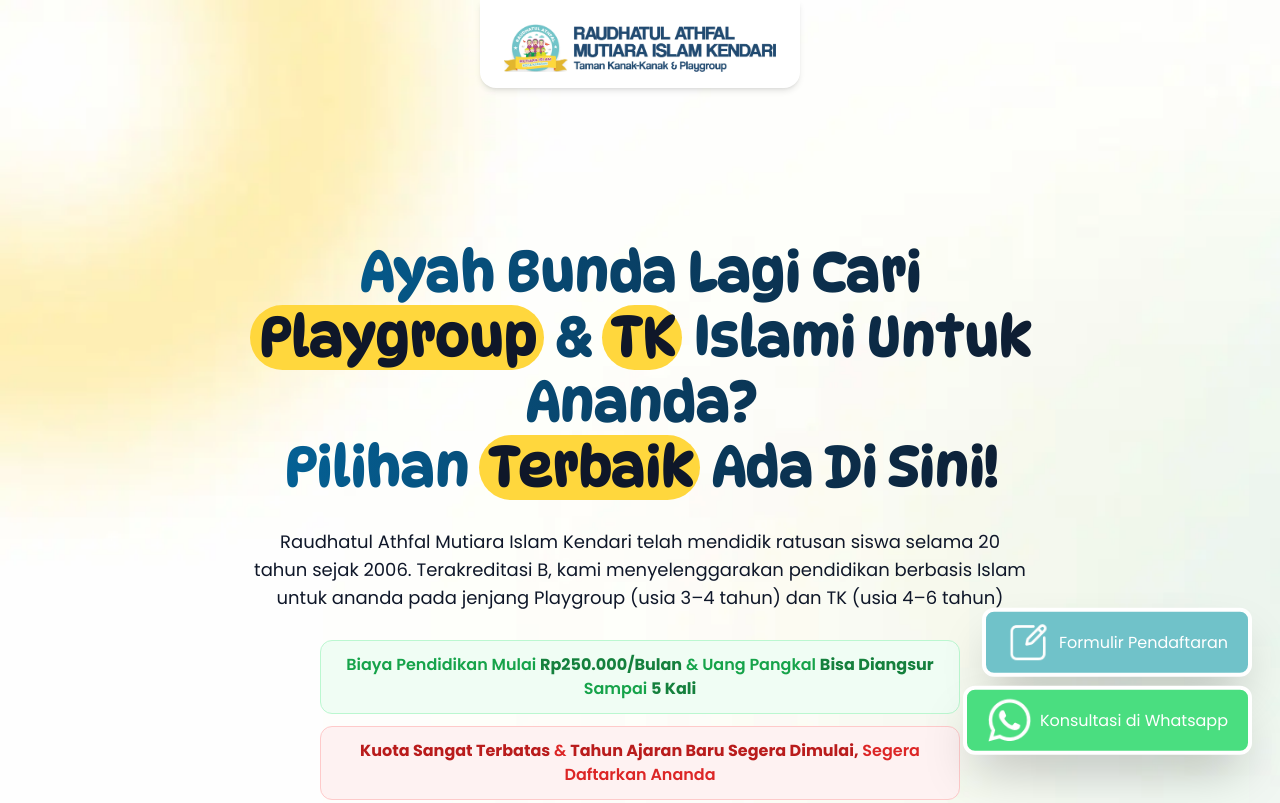
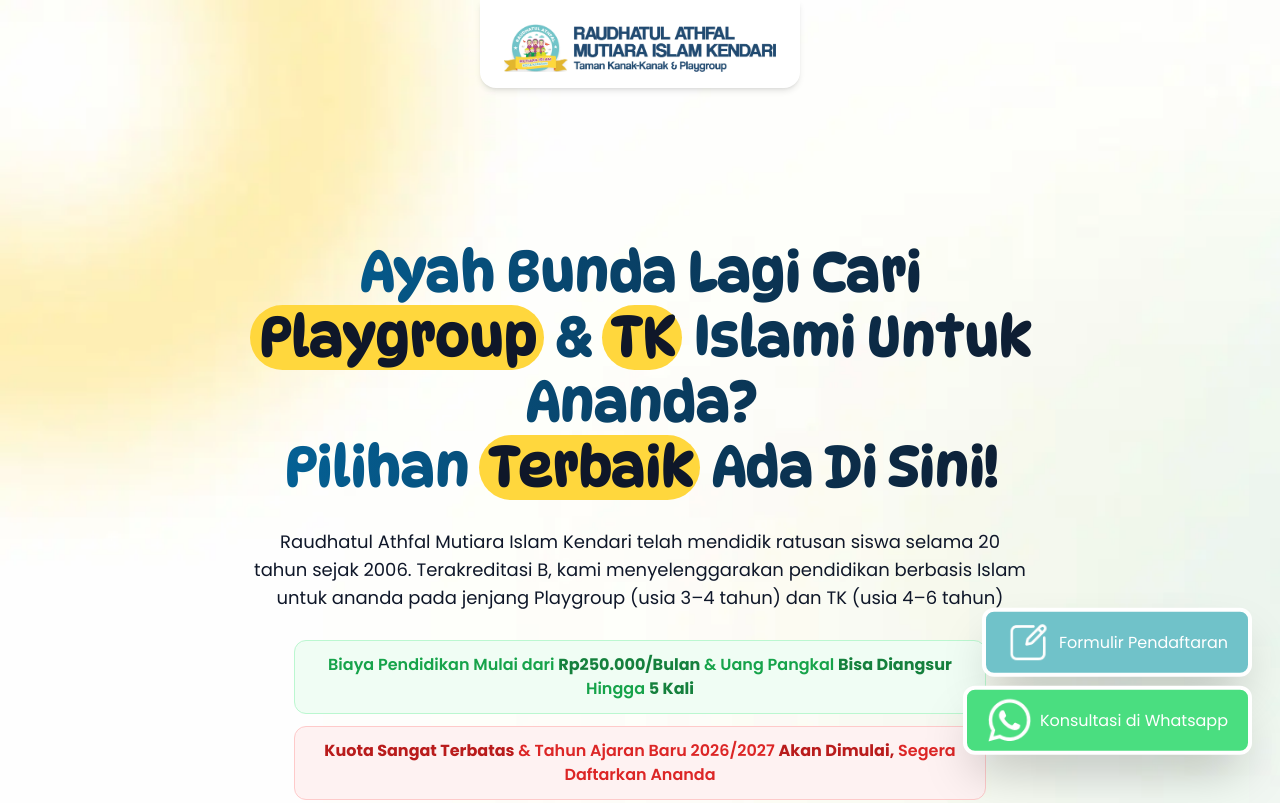
Before and after one commit to fdhlnrzzmn/landingpage-ppdb-mutiaraislam, a website: page index.html in a window 1280 px wide. Shown: the top 803 px of the page. Drawn offline with Linux system fonts and the light colour scheme.

Commit message:
fix: change scarcity content

```diff
--- a/index.html
+++ b/index.html
@@ -177,18 +177,18 @@
             3–4 tahun) dan TK (usia 4–6 tahun)
           </p>
         </div>
-        <div class="w-[75%] md:w-[50%] mx-auto mt-7 mb-3">
+        <div class="w-[75%] md:w-[54%] mx-auto mt-7 mb-3">
           <div
             class="bg-green-50 border border-green-200 rounded-xl px-4 py-3 mb-3"
           >
             <p
               class="text-sm md:text-base font-semibold text-green-600 text-center leading-snug"
             >
-              Biaya Pendidikan Mulai
+              Biaya Pendidikan Mulai dari
               <span class="text-green-700 font-bold">Rp250.000/Bulan</span> &
               Uang Pangkal
               <span class="text-green-700 font-bold">Bisa Diangsur</span>
-              Sampai
+              Hingga
               <span class="text-green-700 font-bold">5 Kali</span>
             </p>
           </div>
@@ -197,10 +197,8 @@
               class="text-sm md:text-base font-semibold text-red-600 text-center leading-snug"
             >
               <span class="text-red-700 font-bold">Kuota Sangat Terbatas</span>
-              &
-              <span class="text-red-700 font-bold"
-                >Tahun Ajaran Baru Segera Dimulai,</span
-              >
+              & Tahun Ajaran Baru 2026/2027
+              <span class="text-red-700 font-bold">Akan Dimulai,</span>
               Segera Daftarkan Ananda
             </p>
           </div>
```
Also changed, not shown: dist/output.css.
